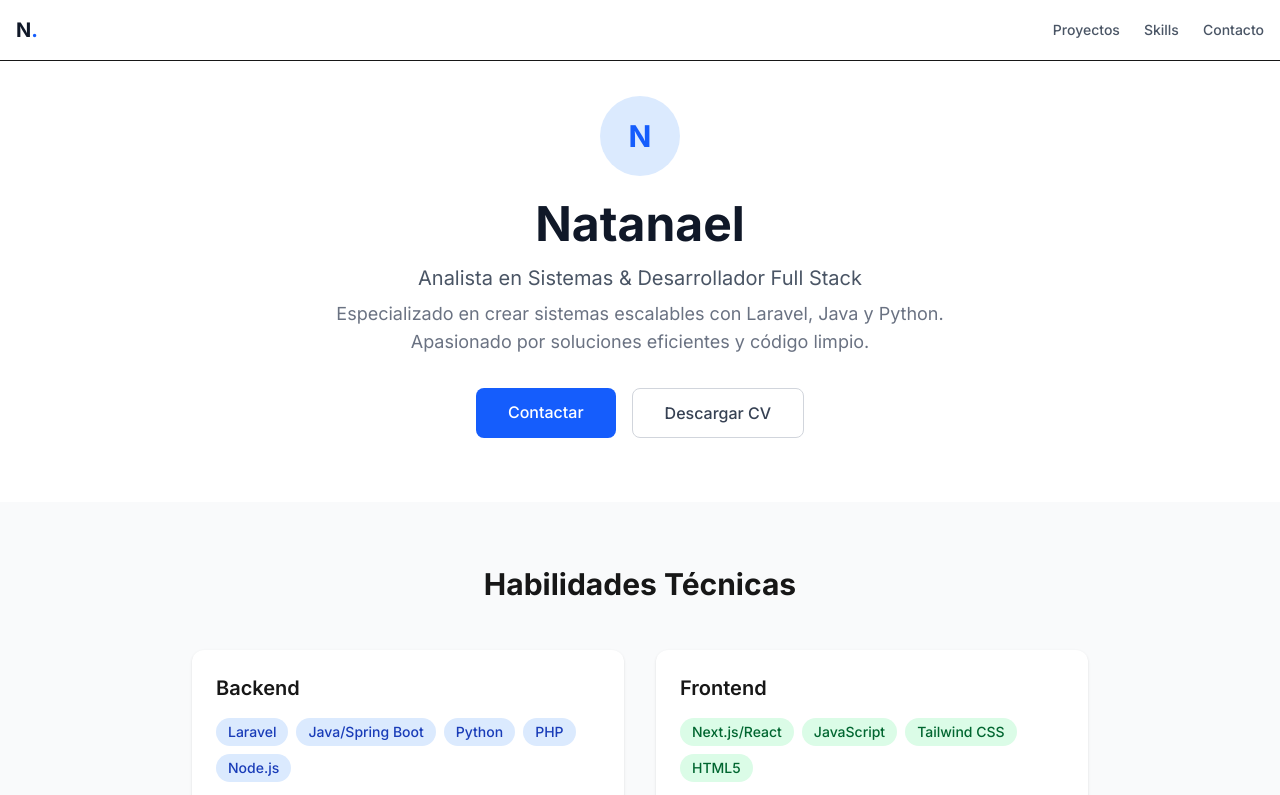
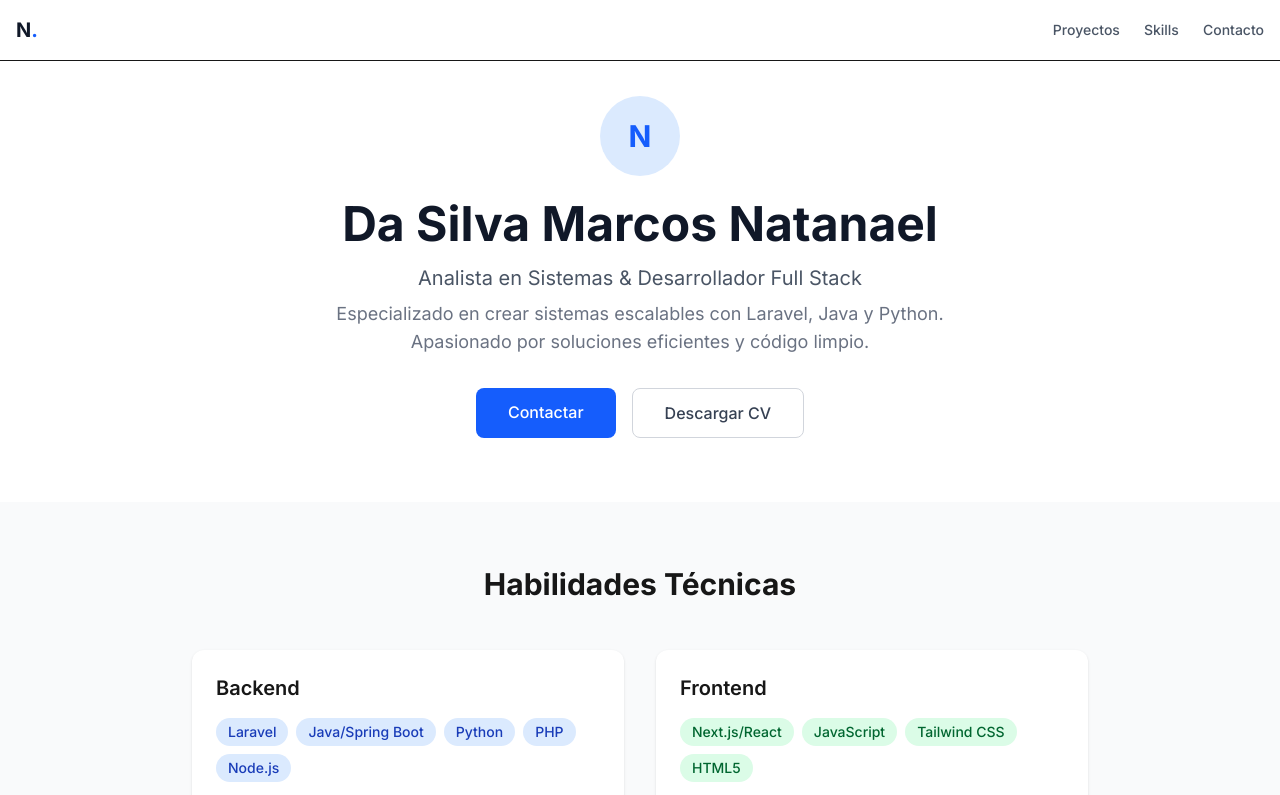
Before and after one commit to Marcos2497/my-portfolio, a Next.js app: page / in a window 1280 px wide. Shown: the top 795 px of the page. Built offline with nearby package versions, Linux system fonts and the light colour scheme.

Commit message:
Name Modification

```diff
--- a/app/components/Hero.tsx
+++ b/app/components/Hero.tsx
@@ -9,7 +9,7 @@ export default function Hero() {
           </div>
 
           <h1 className="text-4xl md:text-5xl font-bold text-gray-900 mb-4">
-            Natanael
+            Da Silva Marcos Natanael
           </h1>
           <p className="text-xl text-gray-600 mb-2">
             Analista en Sistemas & Desarrollador Full Stack
```
